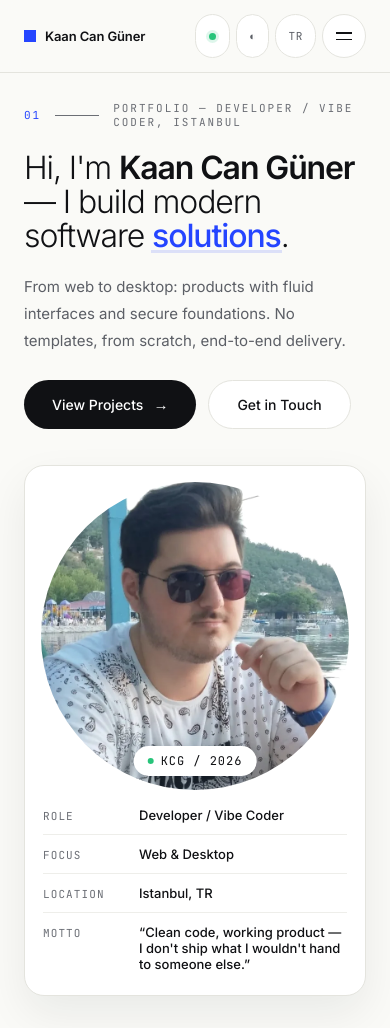
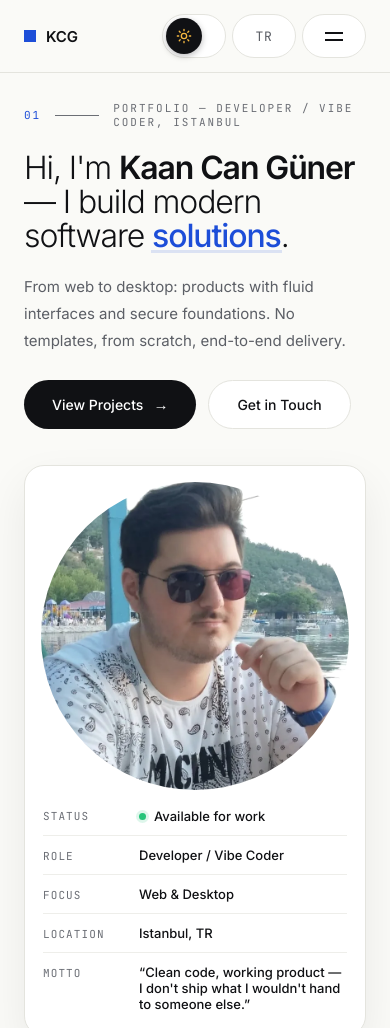
Before and after one commit to Kcguner/profile, a plain HTML site: page en/index.html in a window 390 px wide. Shown: the top 1028 px of the page. Drawn offline with Linux system fonts and the light colour scheme.

Commit message:
Go live with approved redesign: unified 64x44 header controls, theme switch, status row, blue/navy palette; sync EN and aux pages; retire candidate indexes

```diff
--- a/en/index.html
+++ b/en/index.html
@@ -40,23 +40,26 @@
   --ink-40:#6B6E75;
   --line:#E4E4DE;
   --line-2:#EEEEEA;
-  --acc:#2545FF;
-  --acc-soft:rgba(37,69,255,.07);
-  --acc-soft-2:rgba(37,69,255,.14);
+  --acc:#1D4ED8;
+  --acc-2:#1E40AF;
+  --acc-soft:rgba(29,78,216,.07);
+  --acc-soft-2:rgba(29,78,216,.14);
   --sans:'Inter',system-ui,sans-serif;
   --mono:'JetBrains Mono',ui-monospace,monospace;
   --gut:clamp(20px,5vw,72px);
 }
 [data-theme="dark"]{
   --bg:#101114;--card:#17181C;--ink:#F2F1EC;--ink-60:#A7A9B0;
-  --line:#2A2B30;--line-2:#202126;--acc:#7B93FF;--acc-soft:rgba(123,147,255,.12);--acc-soft-2:rgba(123,147,255,.22);--ink-40:#8A8C94;
+  --line:#2A2B30;--line-2:#202126;--acc:#60A5FA;--acc-2:#3B82F6;--acc-soft:rgba(96,165,250,.12);--acc-soft-2:rgba(96,165,250,.22);--ink-40:#8A8C94;
 }
 [data-theme="dark"] nav{background:rgba(16,17,20,.85)}
 [data-theme="dark"] .stats{background:#17181C}
-[data-theme="dark"] .avail,[data-theme="dark"] .btn.ghost,[data-theme="dark"] .burger,[data-theme="dark"] .theme-btn{background:var(--card)}
+[data-theme="dark"] .btn.ghost,[data-theme="dark"] .burger,[data-theme="dark"] .theme-btn{background:var(--card)}
 [data-theme="dark"] .btn.solid{background:var(--acc);color:#101114}
 [data-theme="dark"] .contact-in{background:#17181C}
 [data-theme="dark"] .meta-card{box-shadow:0 18px 44px rgba(0,0,0,.45)}
+[data-theme="dark"] .contact-in::before{background:radial-gradient(circle,rgba(96,165,250,.3),transparent 65%)}
+[data-theme="dark"] ::selection{color:#101114}
 *{margin:0;padding:0;box-sizing:border-box}
 html{scroll-behavior:smooth;-webkit-text-size-adjust:100%}
 section[id]{scroll-margin-top:96px}
@@ -76,20 +79,28 @@ nav{position:sticky;top:0;z-index:80;background:rgba(250,250,247,.88);backdrop-f
 .logo .sq{width:12px;height:12px;background:var(--acc);flex:none;transition:transform .4s cubic-bezier(.2,.7,.3,1)}
 .logo:hover .sq{transform:rotate(135deg)}
 .logo small{font-family:var(--mono);font-weight:400;font-size:11px;color:var(--ink-40);margin-left:2px}
+.logo .lshort{display:none}
 .nav-links{display:flex;align-items:center;gap:34px}
 .nav-links a{font-size:14px;font-weight:500;color:var(--ink-60);transition:color .22s;position:relative}
 .nav-links a::after{content:'';position:absolute;left:0;right:0;bottom:-6px;height:2px;background:var(--acc);
   transform:scaleX(0);transform-origin:left;transition:transform .35s cubic-bezier(.2,.7,.3,1)}
 .nav-links a:hover{color:var(--ink)}
 .nav-links a:hover::after{transform:scaleX(1)}
-.avail{display:flex;align-items:center;gap:10px;font-family:var(--mono);font-size:11px;letter-spacing:.06em;
-  color:var(--ink-60);border:1px solid var(--line);background:#fff;border-radius:100px;padding:10px 18px;transition:.28s}
-.avail i{width:7px;height:7px;border-radius:50%;background:#27C47A;box-shadow:0 0 0 3px rgba(39,196,122,.15);font-style:normal}
-.avail:hover{border-color:var(--acc);color:var(--acc)}
-.theme-btn{display:inline-flex;align-items:center;gap:8px;font-family:var(--mono);font-size:11px;letter-spacing:.06em;
-  color:var(--ink-60);border:1px solid var(--line);background:#fff;border-radius:100px;padding:10px 16px;cursor:pointer;transition:.28s}
+.theme-btn{display:inline-flex;align-items:center;justify-content:center;width:64px;height:44px;font-family:var(--mono);font-size:13px;letter-spacing:.06em;
+  color:var(--ink-60);border:1px solid var(--line);background:#fff;border-radius:100px;padding:0;cursor:pointer;transition:.28s;flex:none}
 .theme-btn:hover{border-color:var(--acc);color:var(--acc)}
-.burger{display:none;width:44px;height:44px;border:1px solid var(--line);border-radius:50%;background:#fff;cursor:pointer;
+.theme-switch{width:64px;height:44px;display:inline-flex;align-items:center;justify-content:center;background:none;border:0;padding:0;cursor:pointer;flex:none}
+.ts-track{position:relative;display:block;width:64px;height:44px;border-radius:100px;border:1px solid var(--line);background:#fff;transition:border-color .28s,background .28s}
+.theme-switch:hover .ts-track{border-color:var(--acc)}
+.ts-knob{position:absolute;top:3px;left:3px;width:36px;height:36px;border-radius:50%;background:var(--ink);display:flex;align-items:center;justify-content:center;box-shadow:0 2px 6px rgba(10,11,14,.28);transition:transform .3s cubic-bezier(.2,.7,.3,1),background .28s}
+.ts-knob svg{width:16px;height:16px}
+.ts-knob .i-sun{color:#F5B840}
+.ts-knob .i-moon{display:none;color:#101114}
+[data-theme="dark"] .ts-track{background:var(--card)}
+[data-theme="dark"] .ts-knob{transform:translateX(20px);background:var(--acc)}
+[data-theme="dark"] .ts-knob .i-sun{display:none}
+[data-theme="dark"] .ts-knob .i-moon{display:block}
+.burger{display:none;width:64px;height:44px;border:1px solid var(--line);border-radius:100px;background:#fff;cursor:pointer;
   align-items:center;justify-content:center;flex-direction:column;gap:5px}
 .nav-act{display:flex;align-items:center;gap:10px}
 .burger i{display:block;width:16px;height:1.5px;background:var(--ink)}
@@ -112,7 +123,7 @@ h1 .u::after{content:'';position:absolute;left:-.04em;right:-.04em;bottom:.05em;
 .btn{display:inline-flex;align-items:center;gap:10px;font-size:14px;font-weight:500;border-radius:100px;
   padding:15px 28px;transition:.3s cubic-bezier(.2,.7,.3,1)}
 .btn.solid{background:var(--ink);color:#fff}
-.btn.solid:hover{background:var(--acc);transform:translateY(-2px);box-shadow:0 12px 28px rgba(37,69,255,.25)}
+.btn.solid:hover{background:var(--acc);transform:translateY(-2px);box-shadow:0 12px 28px rgba(29,78,216,.25)}
 .btn.ghost{border:1px solid var(--line);background:#fff;color:var(--ink)}
 .btn.ghost:hover{border-color:var(--ink);transform:translateY(-2px)}
 .btn i{font-style:normal;font-size:15px;transition:transform .3s}
@@ -125,16 +136,14 @@ h1 .u::after{content:'';position:absolute;left:-.04em;right:-.04em;bottom:.05em;
 .meta-card .ph img{width:100%;height:100%;object-fit:cover;transform:scale(1.07);filter:saturate(.92) contrast(1.02);
   transition:transform 1.1s cubic-bezier(.2,.7,.3,1)}
 .meta-card:hover .ph img{transform:scale(1.11)}
-.meta-card .ph .tag{position:absolute;top:auto;bottom:14px;left:50%;transform:translateX(-50%);white-space:nowrap;background:var(--card);border-radius:100px;
-  font-family:var(--mono);font-size:12px;letter-spacing:.08em;padding:7px 14px;color:var(--ink);z-index:2;
-  box-shadow:0 6px 18px rgba(10,11,14,.22);display:flex;align-items:center;gap:7px}
-.meta-card .ph .tag i{width:6px;height:6px;border-radius:50%;background:#27C47A;font-style:normal}
 .meta-card .rows{padding:6px 18px 12px}
 .mrow{display:flex;align-items:baseline;gap:12px;padding:11px 0;border-bottom:1px solid var(--line-2);font-size:13px}
 .mrow:last-child{border-bottom:0}
 .mrow dt{font-family:var(--mono);font-size:11px;letter-spacing:.1em;text-transform:uppercase;color:var(--ink-40);
   width:84px;flex:none}
 .mrow dd{color:var(--ink);font-weight:500}
+.mrow .st{display:inline-flex;align-items:center;gap:8px}
+.mrow .st i{width:7px;height:7px;border-radius:50%;background:#27C47A;box-shadow:0 0 0 3px rgba(39,196,122,.15);font-style:normal;flex:none}
 
 /* ---------- STATS BAR ---------- */
 .stats{border-bottom:1px solid var(--line);background:#fff}
@@ -233,7 +242,7 @@ h1 .u::after{content:'';position:absolute;left:-.04em;right:-.04em;bottom:.05em;
 .skl .t .pc{font-family:var(--mono);font-size:12px;color:var(--acc)}
 .skl .bar{margin-top:14px;height:3px;background:var(--line-2);border-radius:100px;overflow:hidden}
 .skl .bar i{display:block;height:100%;width:0;border-radius:100px;
-  background:linear-gradient(90deg,var(--acc),#7B93FF);transition:width 1.25s cubic-bezier(.2,.7,.3,1)}
+  background:linear-gradient(90deg,var(--acc),var(--acc-2));transition:width 1.25s cubic-bezier(.2,.7,.3,1)}
 
 /* ---------- PROCESS — swiss numbered list ---------- */
 .proc{margin-top:clamp(60px,9vw,120px);border-top:1px solid var(--line);padding-top:clamp(40px,6vw,72px);
@@ -256,16 +265,16 @@ h1 .u::after{content:'';position:absolute;left:-.04em;right:-.04em;bottom:.05em;
   padding:clamp(44px,6.5vw,90px) clamp(28px,5vw,72px);position:relative;
   background:var(--ink);border-radius:28px;overflow:hidden}
 .contact-in::before{content:'';position:absolute;top:-180px;right:-120px;width:520px;height:520px;border-radius:50%;
-  background:radial-gradient(circle,rgba(37,69,255,.35),transparent 65%);pointer-events:none}
+  background:radial-gradient(circle,rgba(29,78,216,.35),transparent 65%);pointer-events:none}
 .contact .lbl{font-family:var(--mono);font-size:11px;letter-spacing:.18em;text-transform:uppercase;
-  color:#8FA0FF;margin-bottom:18px;display:flex;align-items:center;gap:12px}
-.contact .lbl::before{content:'';width:26px;height:1px;background:#8FA0FF}
+  color:#60A5FA;margin-bottom:18px;display:flex;align-items:center;gap:12px}
+.contact .lbl::before{content:'';width:26px;height:1px;background:#60A5FA}
 .contact h2{font-size:clamp(30px,4.2vw,52px);font-weight:300;letter-spacing:-.045em;line-height:1.04}
-.contact h2 b{font-weight:600;color:#8FA0FF}
+.contact h2 b{font-weight:600;color:#60A5FA}
 .contact p{margin-top:22px;color:rgba(255,255,255,.66);font-size:15.5px;line-height:1.8;max-width:40ch}
 .contact .mail{display:inline-flex;align-items:center;gap:11px;margin-top:28px;font-family:var(--mono);
   font-size:14px;color:#fff;border:1px solid rgba(255,255,255,.22);border-radius:100px;padding:14px 24px;transition:.3s}
-.contact .mail:hover{border-color:#8FA0FF;color:#8FA0FF}
+.contact .mail:hover{border-color:#60A5FA;color:#60A5FA}
 .cform.chan{display:flex;flex-direction:column;gap:14px;align-items:stretch}
 .cform.chan .mail{margin-top:0;justify-content:space-between}
 
@@ -294,7 +303,7 @@ footer{border-top:1px solid var(--line)}
   .proc{grid-template-columns:1fr}
   .contact-in{grid-template-columns:1fr}
 }
-@media(max-width:900px){
+@media(max-width:1000px){
   .nav-links{position:fixed;inset:72px 0 auto;flex-direction:column;align-items:flex-start;gap:0;
     background:var(--bg);border-bottom:1px solid var(--line);padding:10px var(--gut) 22px;
     transform:translateY(-10px);opacity:0;pointer-events:none;transition:.28s}
@@ -302,10 +311,12 @@ footer{border-top:1px solid var(--line)}
   .nav-links a{padding:15px 0;border-bottom:1px solid var(--line-2);width:100%;font-size:15px}
   .nav-links a::after{display:none}
   .burger{display:flex}
+  .logo small,.logo .lname{display:none}
+  .logo .lshort{display:inline}
+  .logo{font-size:15px;gap:10px}
+  .burger i{width:18px;height:2px}
   .plink{min-height:44px}
   .foot a{min-height:44px;display:inline-flex;align-items:center}
-  .avail{min-height:44px}
-  .theme-btn{min-height:44px}
   .rrow .ru{min-height:44px}
 }
 @media(max-width:620px){
@@ -314,20 +325,12 @@ footer{border-top:1px solid var(--line)}
   .stat{border-left:0;padding-left:0;border-bottom:1px solid var(--line);padding-bottom:20px}
   .stat:last-child{border-bottom:0}
   .foot{flex-direction:column;align-items:flex-start;gap:9px}
-  .logo small{display:none}
-  .logo{font-size:13px;gap:9px}
-  .theme-btn{padding:10px 12px}
-  .avail{padding:10px 11px}
-  .theme-btn .tw{display:none}
-  .avail span{display:none}
-  .avail{padding:10px 13px}
   .plink{padding:10px 0}
   .rrow{grid-template-columns:34px minmax(0,1fr);padding:18px 0}
   .rrow .side{grid-column:2;flex-direction:row;align-items:center;justify-content:flex-start;gap:14px;flex-wrap:wrap}
   .rrow .ru{text-align:left}
 }
 @media(max-width:400px){
-  .logo{font-size:13px}
   .nav-act{gap:6px}
   .contact .mail{font-size:12.5px;padding:13px 18px;overflow-wrap:anywhere}
 }
@@ -344,7 +347,7 @@ footer{border-top:1px solid var(--line)}
 
 <nav>
   <div class="wrap nav-in">
-    <a href="#" class="logo"><span class="sq"></span> Kaan Can Güner <small>/ KCG</small></a>
+    <a href="#" class="logo"><span class="sq"></span><span class="lname">Kaan Can Güner</span><span class="lshort">KCG</span><small>/ KCG</small></a>
     <div class="nav-links" id="navLinks">
       <a href="#projeler">Projects</a>
       <a href="#yetenek">Skills</a>
@@ -352,8 +355,14 @@ footer{border-top:1px solid var(--line)}
       <a href="#iletisim">Contact</a>
     </div>
     <div class="nav-act">
-      <a href="#iletisim" class="avail" aria-label="Open to new projects"><i></i><span>Open to new projects</span></a>
-      <button class="theme-btn" id="themeBtn" type="button" aria-label="Theme" title="Theme">◐ <span class="tw">Theme</span></button>
+      <button class="theme-switch" id="themeBtn" type="button" role="switch" aria-checked="false" aria-label="Dark theme" title="Theme">
+        <span class="ts-track">
+          <span class="ts-knob">
+            <svg class="i-sun" viewBox="0 0 24 24" fill="none" stroke="currentColor" stroke-width="2" stroke-linecap="round" aria-hidden="true"><circle cx="12" cy="12" r="4"/><path d="M12 2v2M12 20v2M4.9 4.9l1.4 1.4M17.7 17.7l1.4 1.4M2 12h2M20 12h2M4.9 19.1l1.4-1.4M17.7 6.3l1.4-1.4"/></svg>
+            <svg class="i-moon" viewBox="0 0 24 24" fill="currentColor" aria-hidden="true"><path d="M21 12.8A9 9 0 1 1 11.2 3a7 7 0 0 0 9.8 9.8z"/></svg>
+          </span>
+        </span>
+      </button>
       <a class="theme-btn" href="../" hreflang="tr" lang="tr" aria-label="Turkish version">TR</a>
       <button class="burger" id="burger" type="button" aria-label="Menu" aria-expanded="false" aria-controls="navLinks"><i></i><i></i></button>
     </div>
@@ -373,10 +382,10 @@ footer{border-top:1px solid var(--line)}
     </div>
     <aside class="meta-card rv">
       <div class="ph">
-        <span class="tag"><i></i> KCG / 2026</span>
         <img src="../images/profile.webp" alt="Kaan Can Güner" width="800" height="800" fetchpriority="high">
       </div>
       <dl class="rows">
+        <div class="mrow"><dt>Status</dt><dd><span class="st"><i></i>Available for work</span></dd></div>
         <div class="mrow"><dt>Role</dt><dd>Developer / Vibe Coder</dd></div>
         <div class="mrow"><dt>Focus</dt><dd>Web &amp; Desktop</dd></div>
         <div class="mrow"><dt>Location</dt><dd>Istanbul, TR</dd></div>
@@ -654,11 +663,15 @@ footer{border-top:1px solid var(--line)}
   var saved=null;try{saved=localStorage.getItem('site-theme')}catch(e){}
   var theme=saved||((window.matchMedia&&window.matchMedia('(prefers-color-scheme: dark)').matches)?'dark':'light');
   document.documentElement.dataset.theme=theme;
-  if(tb)tb.addEventListener('click',function(){
-    theme=document.documentElement.dataset.theme==='dark'?'light':'dark';
-    document.documentElement.dataset.theme=theme;
-    try{localStorage.setItem('site-theme',theme)}catch(e){}
-  });
+  if(tb){
+    tb.setAttribute('aria-checked',String(theme==='dark'));
+    tb.addEventListener('click',function(){
+      theme=document.documentElement.dataset.theme==='dark'?'light':'dark';
+      document.documentElement.dataset.theme=theme;
+      tb.setAttribute('aria-checked',String(theme==='dark'));
+      try{localStorage.setItem('site-theme',theme)}catch(e){}
+    });
+  }
 })();
 </script>
 </body>
```
Also changed, not shown: 404.html (+1 -1 lines), en/privacy.html (+2 -2 lines), gizlilik.html (+2 -2 lines), index.html (+56 -43 lines).
